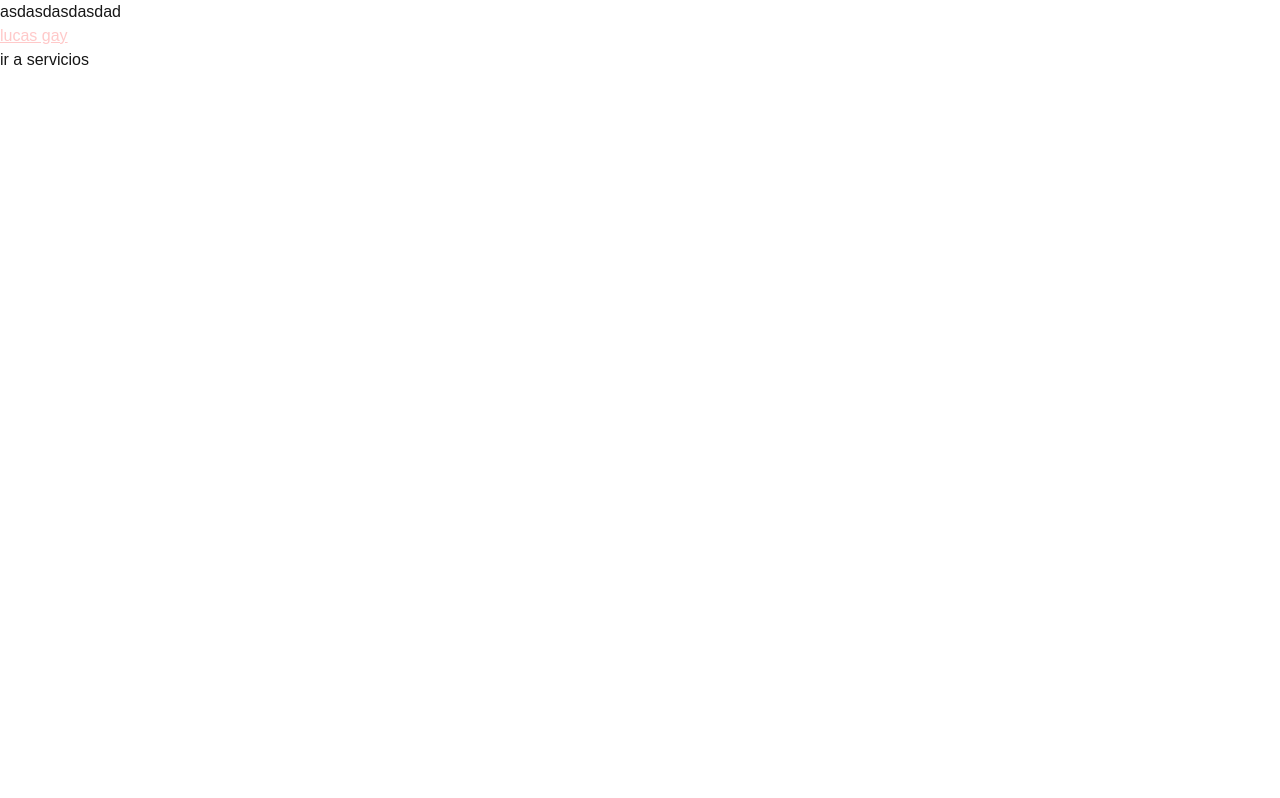
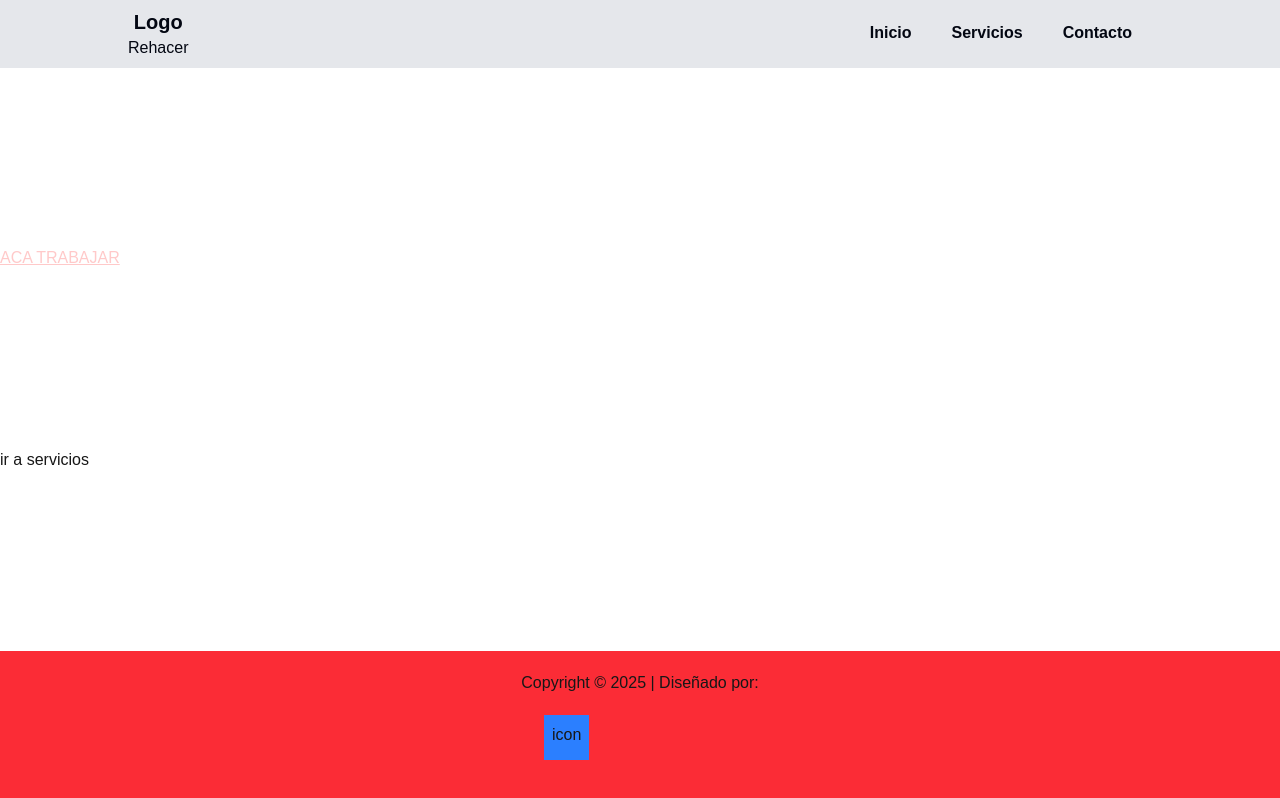
Before and after one commit to NachoXS15/mlb-medicina-laboral, a Next.js app: page / in a window 1280 px wide. Built offline with nearby package versions, Linux system fonts and the light colour scheme.

Commit message:
08-JULY | Lucas - add: Footer precario añadido, se espera resolver tema iconos. - modified: Header modificado, falta añadir links de logIn, whatsapp y correo. - modified: meta de pagina principal.

```diff
--- /dev/null
+++ b/src/app/components/Footer.tsx
@@ -0,0 +1,18 @@
+export default async function Footer() {
+	return (
+		<footer className="bg-red-500 py-5 min-h-30">
+			<p className="text-center">
+				Copyright &copy; 2025 | Diseñado por:{" "}
+			</p>
+			<div className="flex w-48 mx-auto my-5">
+				<a
+					href="https://api.whatsapp.com/send/?phone=%2B5493804627098&text&type=phone_number&app_absent=0"
+					target="_blank"
+					className="flex aspect-square bg-blue-500 p-2"
+				>
+					icon
+				</a>
+			</div>
+		</footer>
+	);
+}
--- a/src/app/components/Header.tsx
+++ b/src/app/components/Header.tsx
@@ -1,10 +1,34 @@
+import Link from "next/link";
+
 export default async function Header() {
-  return (
-    <header>
-        <a href="">asdasdasdasdad</a>
-        <nav>
-            <a href=""></a><a href=""></a><a href=""></a>
-        </nav>
-    </header>
-  )
+	return (
+		<header className=" bg-gray-200 ">
+			<div className="w-full flex flex-col items-center text-gray-950 lg:max-w-5xl lg:flex-row lg:mx-auto lg:justify-between lg:py-2">
+				<Link href="/" className="text-center">
+					<span className="text-xl font-bold">Logo</span> <br />{" "}
+					Rehacer
+				</Link>
+				<nav className="flex justify-evenly items-center font-bold">
+					<a
+						href=""
+						className="py-2 px-5 border-b-2 border-transparent hover:border-blue-800 transition-all hover:py-1"
+					>
+						Inicio
+					</a>
+					<a
+						href=""
+						className="py-2 px-5 border-b-2 border-transparent hover:border-blue-800 transition-all hover:py-1"
+					>
+						Servicios
+					</a>
+					<a
+						href=""
+						className="py-2 px-5 border-b-2 border-transparent hover:border-blue-800 transition-all hover:py-1"
+					>
+						Contacto
+					</a>
+				</nav>
+			</div>
+		</header>
+	);
 }
--- a/src/app/layout.tsx
+++ b/src/app/layout.tsx
@@ -2,6 +2,7 @@ import type { Metadata } from "next";
 import { Geist, Geist_Mono } from "next/font/google";
 import "./globals.css";
 import Header from "./components/Header";
+import Footer from "./components/Footer";
 
 const geistSans = Geist({
 	variable: "--font-geist-sans",
@@ -14,8 +15,8 @@ const geistMono = Geist_Mono({
 });
 
 export const metadata: Metadata = {
-  title: "Create Next App",
-  description: "Generated by create next app",
+	title: "Dra. Basso - Medicina laboral en La Rioja",
+	description: "Auditorias médicas en La Rioja",
 };
 
 export default function RootLayout({
@@ -26,10 +27,11 @@ export default function RootLayout({
 	return (
 		<html lang="en">
 			<body
-        className={`${geistSans.variable} ${geistMono.variable} antialiased`}
+				className={`${geistSans.variable} ${geistMono.variable} antialiased min-h-screen flex flex-col justify-between`}
 			>
 				<Header />
 				{children}
+				<Footer />
 			</body>
 		</html>
 	);
--- a/src/app/page.tsx
+++ b/src/app/page.tsx
@@ -1,9 +1,8 @@
-
 export default function Home() {
-  return (
-    <>
-      <h2 className="text-red-200 underline">lucas gay</h2>
-      <a href="/services">ir a servicios</a>
-    </>
-  );
+	return (
+		<>
+			<h2 className="text-red-200 underline">ACA TRABAJAR</h2>
+			<a href="/services">ir a servicios</a>
+		</>
+	);
 }
```
Lines whose indentation alone changed are shown as unchanged.
